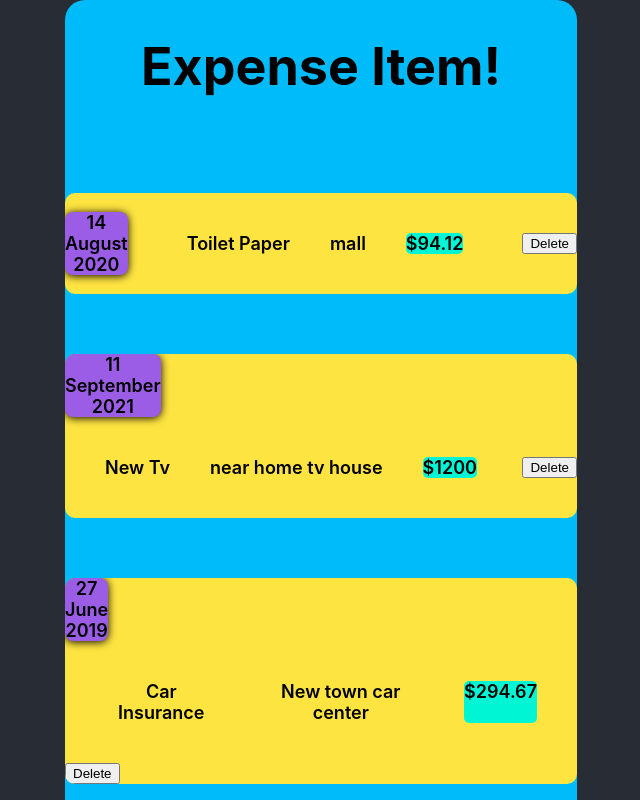
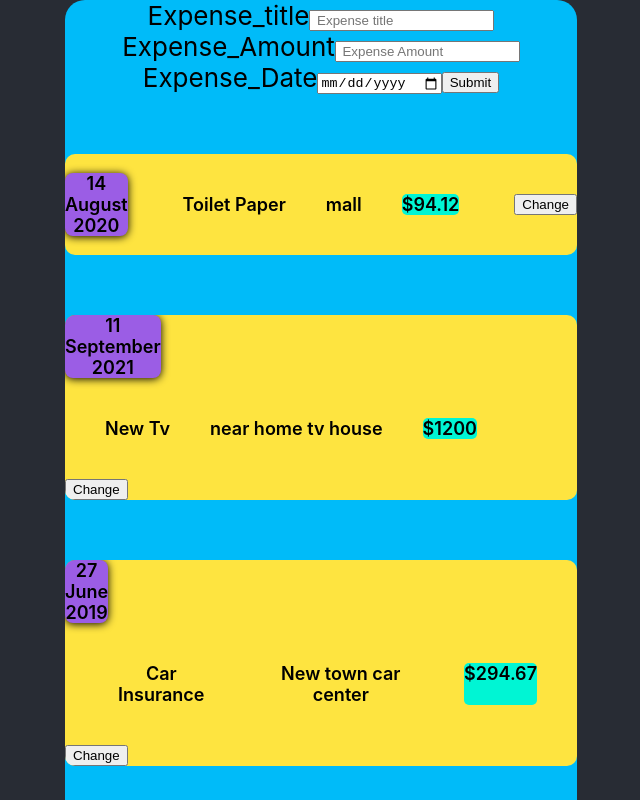
Before and after one commit to subhro7264/SharpenerReact.js, a React (Create React App) app in the folder my-app/: page / in a window 1280 px wide. Shown: the top 800 px of the page, without its empty margins (319-959 px from the left). Built offline with nearby package versions, Linux system fonts and the light colour scheme.

Commit message:
Creating your own first Component

```diff
--- a/my-app/src/App.js
+++ b/my-app/src/App.js
@@ -3,6 +3,7 @@ import "./App.css";
 // import ExpenseItem from "./component/ExpenseItem";
 import React from 'react';
 import Expenses from './component/Expenses/Expenses';
+import ExpenseForm from "./component/Expenses/ExpenseForm";
 
 
 const App=()=> {
@@ -39,8 +40,9 @@ const App=()=> {
   return (
     <div className="App">
     <div className="app-body">
-    <h1>Expense Item!</h1>
+    <ExpenseForm/>
     <Expenses items={expenses} />
+
     </div>
     </div>
   );
--- /dev/null
+++ b/my-app/src/component/Expenses/ExpenseForm.js
@@ -0,0 +1,32 @@
+import React from "react";
+
+const ExpenseForm = () => {
+  const handleChangeTitle = (event) => {
+    console.log(event.target.value);
+  };
+const handleChangeAmount=(event)=>{
+    console.log(event.target.value);
+}
+const handleChangeDate=(event)=>{
+    console.log(event.target.value);
+}
+  return (
+    <div className="ExpenseForm ">
+      <form action="#">
+        <label >Expense_title</label>
+        <input
+          type="text" onChange={handleChangeTitle} placeholder=" Expense title"/>
+        <br />
+        <label >Expense_Amount</label>
+        <input type="number" onChange={handleChangeAmount} placeholder=" Expense Amount"/>
+        <br />
+        <label>Expense_Date</label>
+        <input type="date" onChange={handleChangeDate} placeholder=" Expense Date"/>
+        <button type="submit">
+          Submit
+        </button>
+      </form>
+    </div>
+  );
+};
+export default ExpenseForm;
--- a/my-app/src/component/Expenses/ExpenseItem.js
+++ b/my-app/src/component/Expenses/ExpenseItem.js
@@ -23,7 +23,7 @@ const ExpenseItem = (props) => {
           ammount={ammount}
         />
 
-        <button onClick={deleteExpenseBtn}>Delete</button>
+        <button onClick={deleteExpenseBtn}>Change</button>
       </Card>
     </>
   );
```
